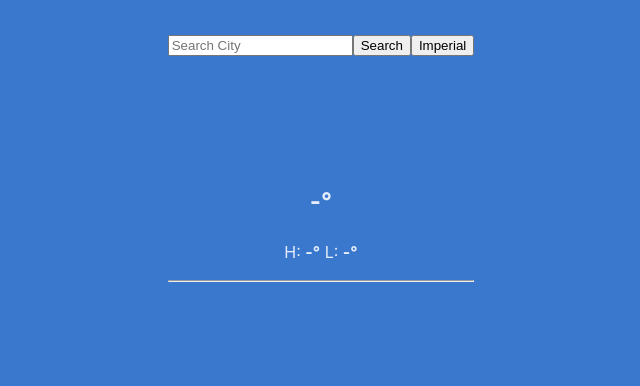
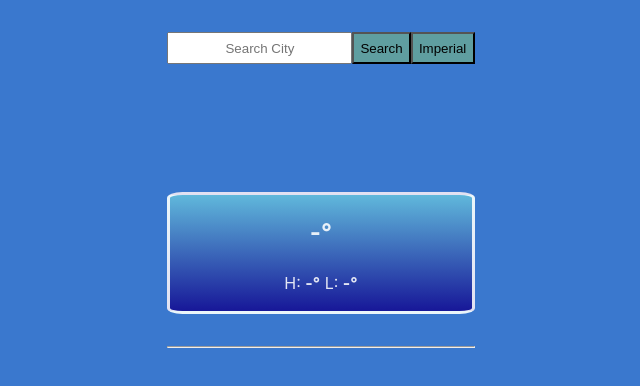
Before and after one commit to ALuna09/IHopeNatureKillsMosquitos, a React (Vite) app: page / in a window 1280 px wide. Shown: the top 386 px of the page, without its empty margins (319-959 px from the left). Built offline with nearby package versions, Linux system fonts and the light colour scheme.

Commit message:
Include wind details and further styling

```diff
--- a/src/App.css
+++ b/src/App.css
@@ -43,6 +43,37 @@
 
 .heading {
   padding-top: 0;
-  margin-bottom: 8rem;
+  /* margin-bottom: 8rem; */
   /* background-color: #4edcef; */
 }
+
+.focus-info {
+  border: solid;
+  border-radius: 5%;
+  margin-top: 8rem;
+  margin-bottom: 2rem;
+  background-image: linear-gradient(rgb(96, 184, 219), rgb(23, 23, 152));
+}
+
+.wind-details {
+  border: solid;
+  border-radius: 5%;
+  margin-top: 3rem;
+  background-image: linear-gradient(rgb(23, 23, 152), rgb(96, 184, 219));
+}
+
+.search-btn {
+  background-color: cadetblue;
+  height: 2rem;
+}
+
+.units-btn {
+  background-color: cadetblue;
+  width: 4rem;
+  height: 2rem;
+}
+
+.search-box {
+  height: 1.6rem;
+  text-align: center;
+}
--- a/src/App.jsx
+++ b/src/App.jsx
@@ -11,6 +11,9 @@ function App() {
   const [tempMin, setTempMin] = useState('');
   const [units, setUnits] = useState('imperial');
   const [searchedCity, setSearchedCity] = useState('');
+  const [windSpeed, setWindSpeed] = useState(0); //TODO: Organize wind details
+  const [windDegree, setWindDegree] = useState(0);
+  const [gust, setGust] = useState(0);
 
   let image = `http://openweathermap.org/img/wn/${icon}@2x.png`
 
@@ -42,18 +45,35 @@ function App() {
           units={units}
           unitToggle={unitToggle}
           setSearchedCity={setSearchedCity}
+          setWindSpeed={setWindSpeed}
+          setWindDegree={setWindDegree}
+          setGust={setGust}
         />
       </div>
 
-      <div>
+      <div
+        className='focus-info'
+      >
         <h2>{searchedCity}</h2>
-        <h2>{temperature? temperature : '-'}°</h2>
+        <h2>{temperature ? temperature : '-'}°</h2>
         {icon ? <img src={image} alt={description}></img> : <></>}
         <p><strong>{description}</strong></p>
         <p>H: <strong>{tempMax ? tempMax : '-'}°</strong> L: <strong>{tempMin ? tempMin : '-'}°</strong></p>
       </div>
 
       <hr></hr>
+
+      {searchedCity ?
+        <div
+          className='wind-details'
+        >
+          <h2>Wind</h2>
+          <p>Speed: {windSpeed}</p>
+          <p>Degrees: {windDegree}</p>
+          {gust === 0 ? <></> : <p>Gust: {gust}</p>}
+        </div>
+        : <></>
+      }
     </>
   )
 }
--- a/src/Search.jsx
+++ b/src/Search.jsx
@@ -10,7 +10,10 @@ const Search = (props) => {
         setTempMax,
         units,
         unitToggle,
-        setSearchedCity
+        setSearchedCity,
+        setWindSpeed,
+        setWindDegree,
+        setGust
     } = props;
 
     const getCityWeather = (e) => {
@@ -25,6 +28,10 @@ const Search = (props) => {
                 setTempMax(Math.round(data.high));
                 setTempMin(Math.round(data.low));
                 setSearchedCity(data.city);
+                setWindSpeed(data.wind.speed);
+                setWindDegree(data.wind.deg);
+
+                data.wind.gust ? setGust(data.wind.gust) : setGust(0);
             })
             .catch(err => console.error(err))
     }
@@ -41,13 +48,16 @@ const Search = (props) => {
             >
                 <input
                     type="text"
+                    className="search-box"
                     placeholder="Search City"
                     onChange={(e) => citySetter(e)}
                 ></input>
                 <button
                     type="submit"
+                    className="search-btn"
                 >Search</button>
                 <button
+                    className="units-btn"
                     onClick={() => unitToggle()}
                 >{units === 'imperial' ? 'Imperial' : 'Metric'}</button>
             </form>
```
Also changed, not shown: 1 other file (tests, documents, lock files or other folders).
